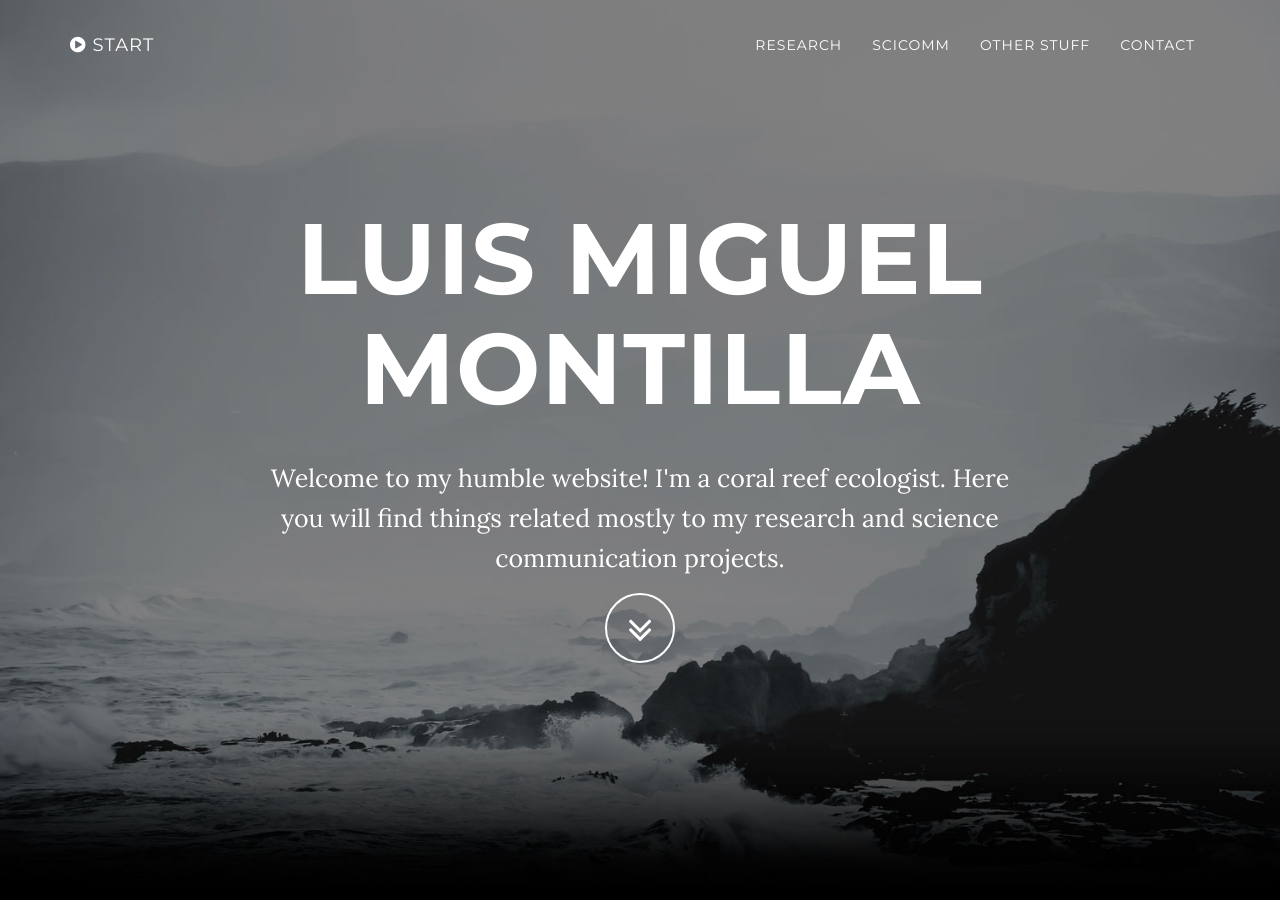
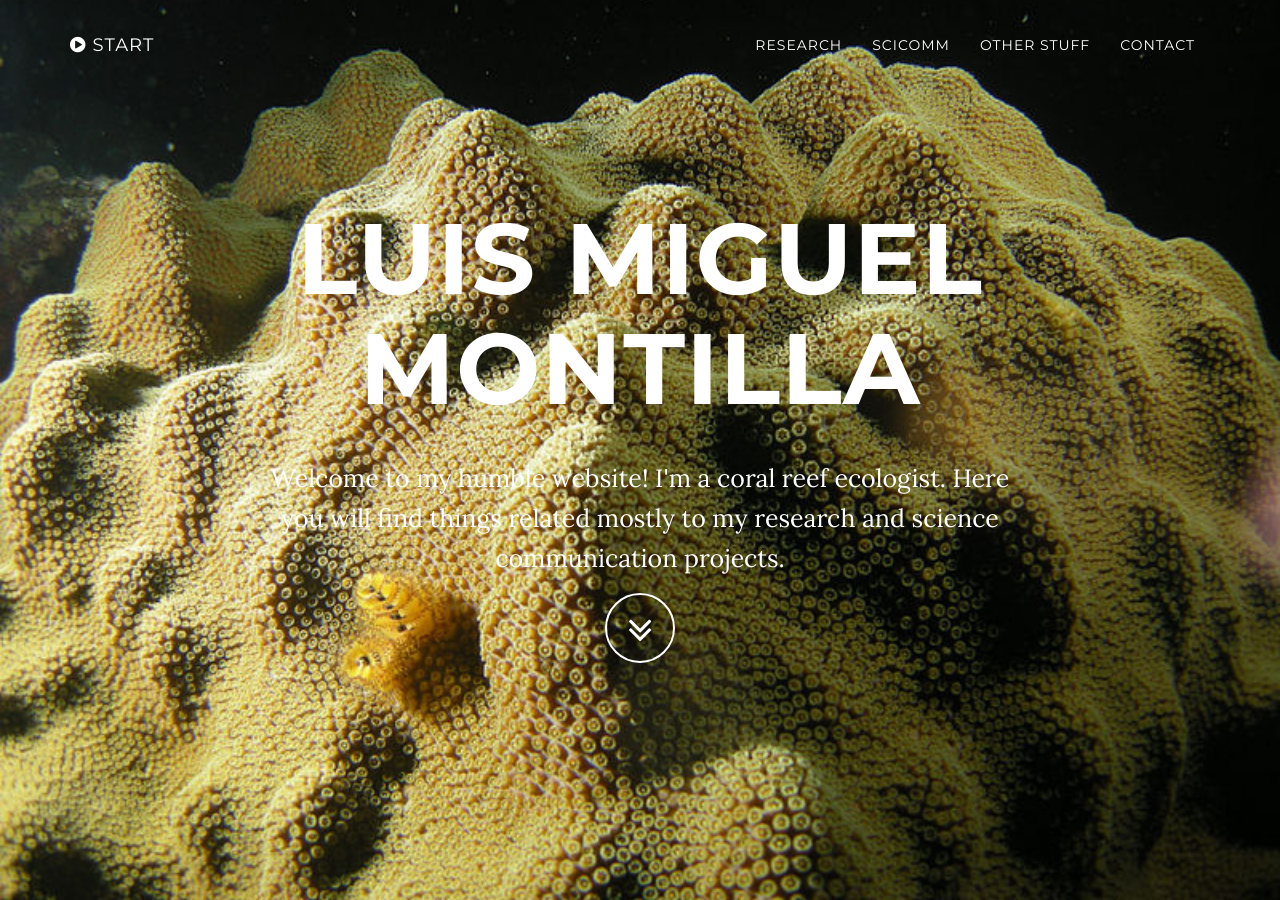
Before and after one commit to ejvalero/luismmontilla.github.io, a Jekyll site: the page built from index.html, in a window 1280 px wide and 900 px high. Built offline with Jekyll 4.4.1, drawn with Linux system fonts in a browser that asks for light colours.

Commit message:
background

```diff
--- a/_includes/css/grayscale.css
+++ b/_includes/css/grayscale.css
@@ -138,7 +138,7 @@ a:focus {
     padding: 100px 0;
     text-align: center;
     color: #fff;
-    background: url(/img/intro-bg.jpg) no-repeat bottom center scroll;
+    background: url(/img/o_faveolata.jpg) no-repeat bottom center scroll;
     background-color: {{ site.color.primary-dark }};
     -webkit-background-size: cover;
     -moz-background-size: cover;
```
